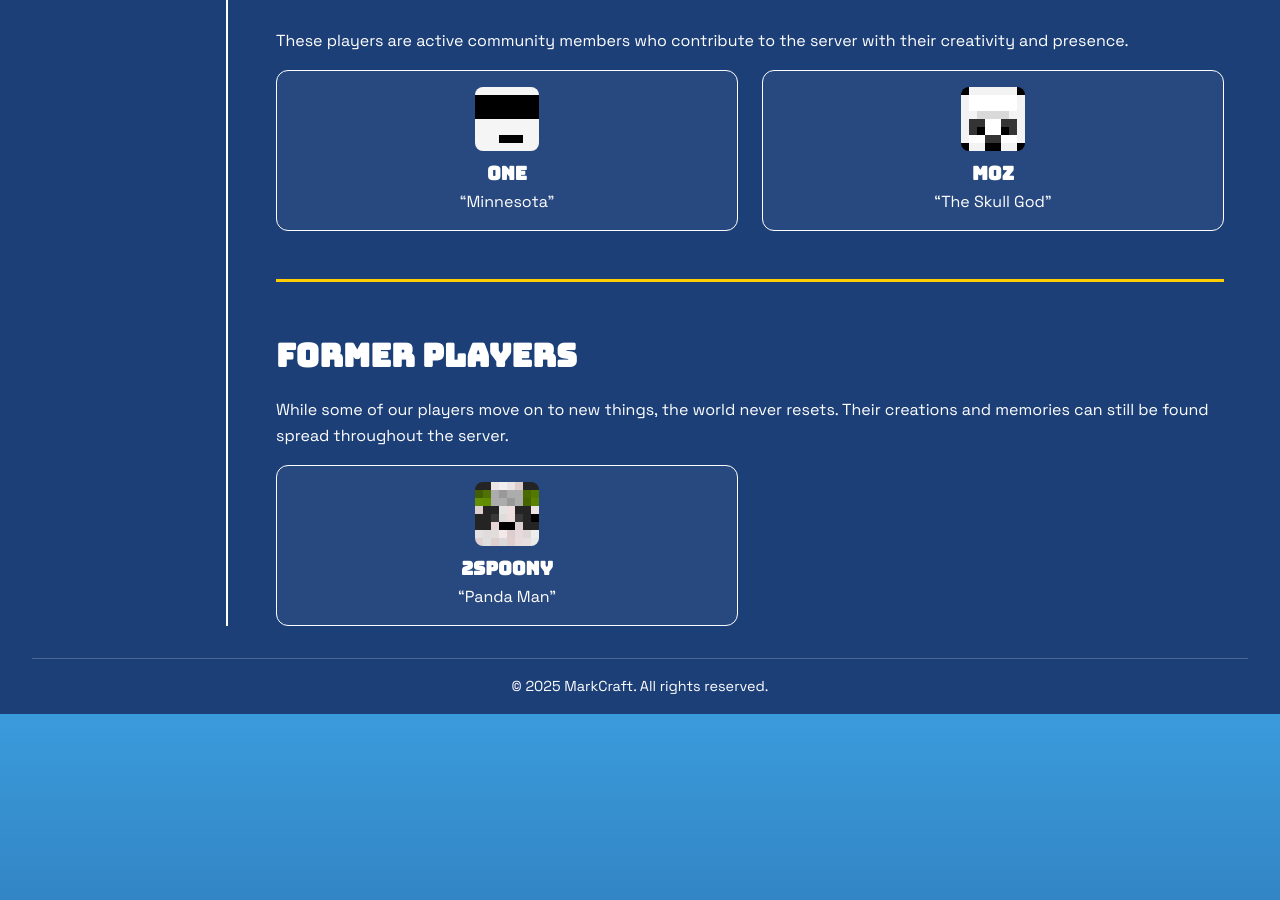
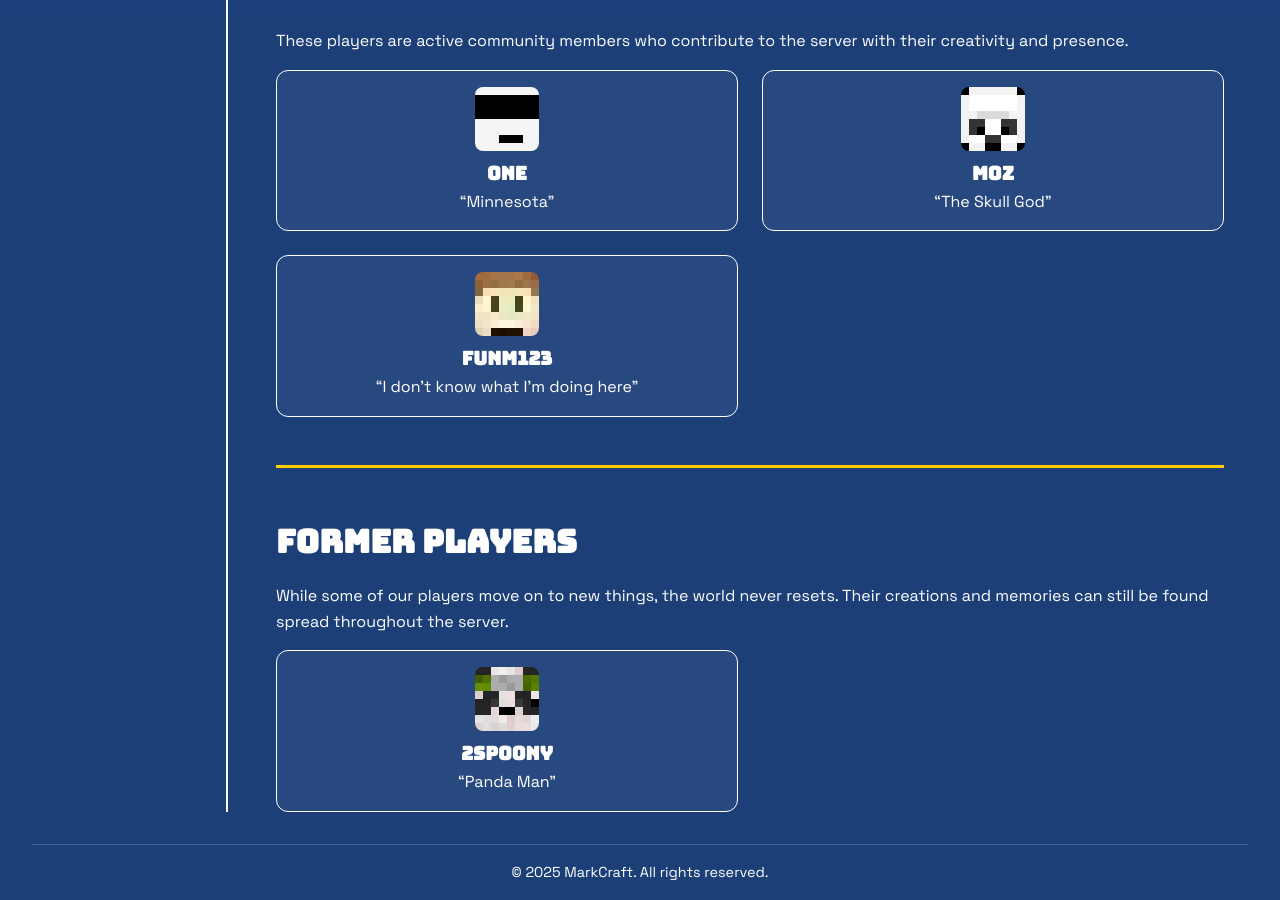
Before and after one commit to AdriMark/markcraft, a Jekyll site: the page built from players.md, in a window 1280 px wide and 900 px high, scrolled down 852 px. Built offline with Jekyll 4.4.1, drawn with Linux system fonts in a browser that asks for light colours; comment, search, counter and statistics services are not loaded; before the commit the page ends 1566 px from its top, so only the background shows below that.

Commit message:
added funm!

```diff
--- a/players.md
+++ b/players.md
@@ -60,6 +60,12 @@ These players are active community members who contribute to the server with the
       <h3>Moz</h3>
     <p>“The Skull God”</p>
   </div>
+
+<div class="player-card">
+      <img src="/assets/images/players/funm_face.webp" alt="Funm" class="player-icon" />
+      <h3>FunM123</h3>
+    <p>“I don't know what I'm doing here”</p>
+  </div>
 </div>
 
 ---
```
Also changed, not shown: assets/images/players/funm_face.webp (added).
